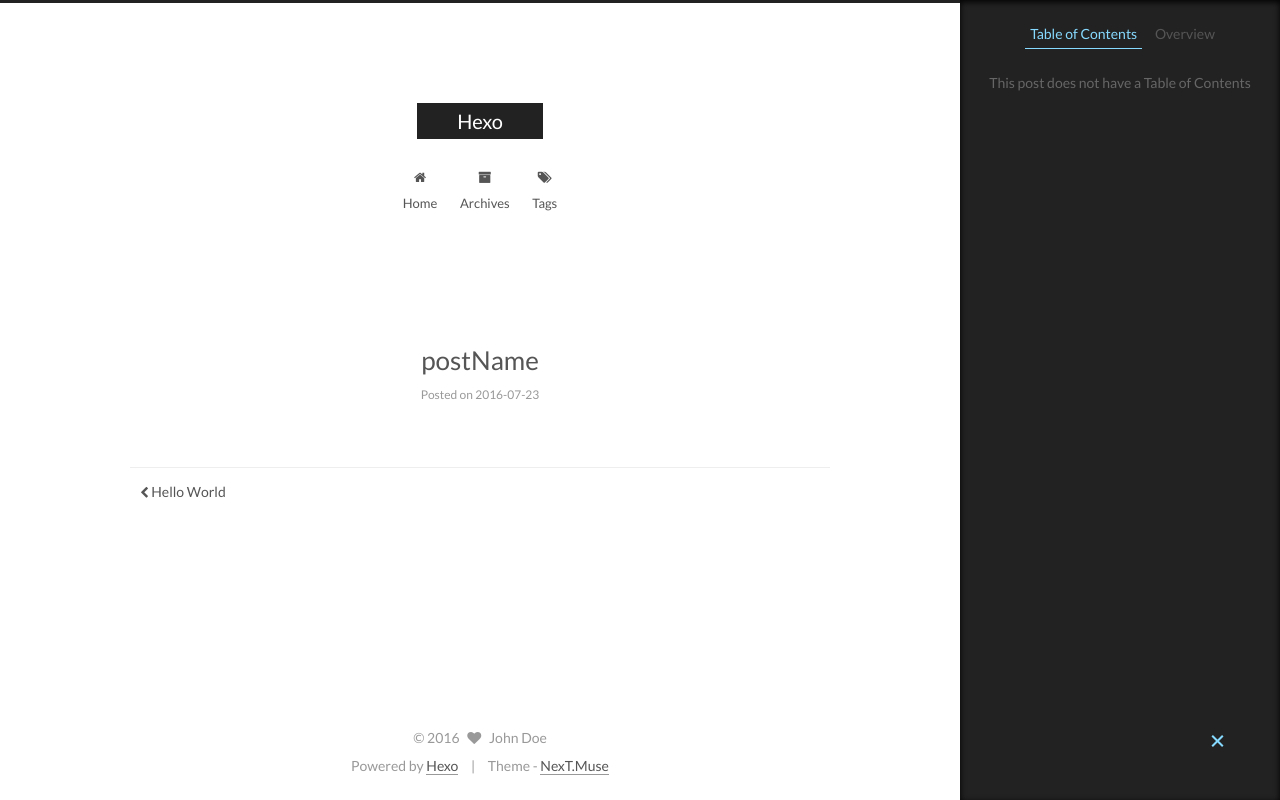
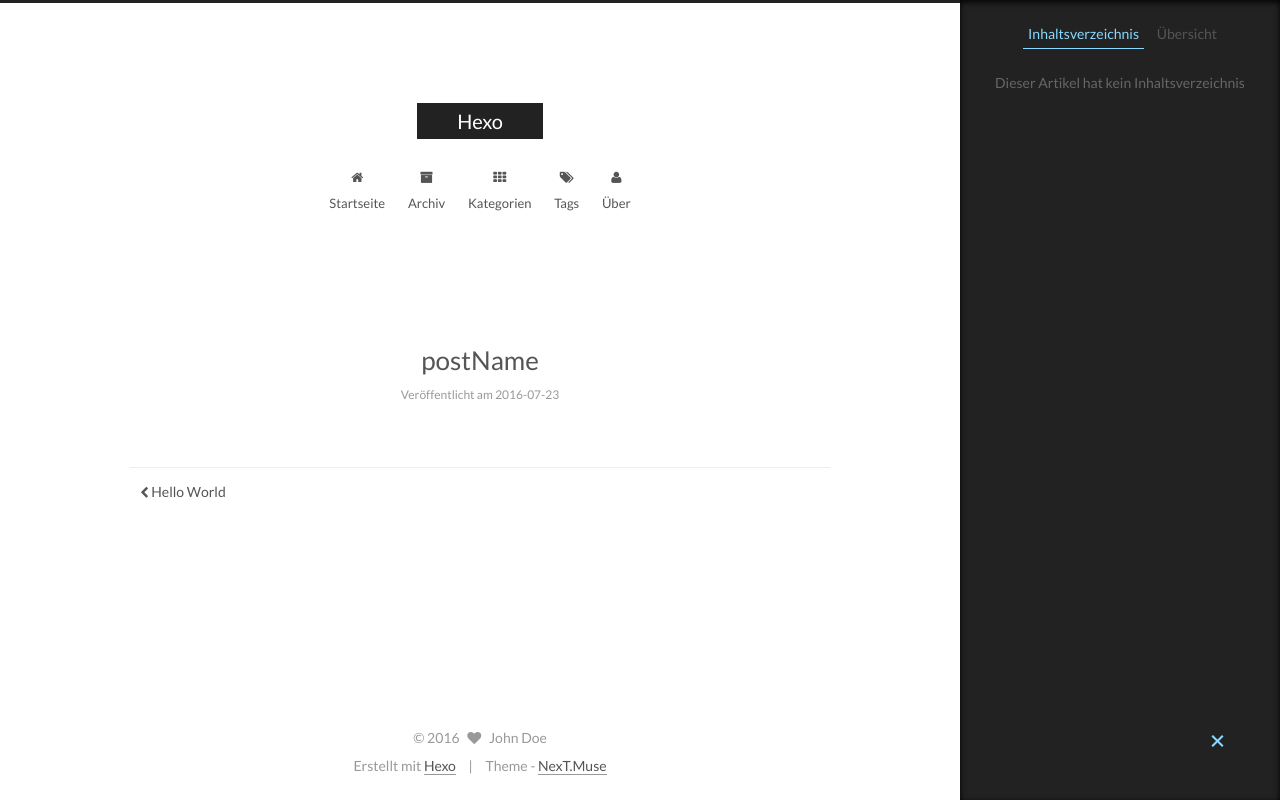
Before and after one commit to white37/white37.github.io, a plain HTML site: page 2016/07/23/postName/index.html in a window 1280 px wide. Both pictures are taken after a click on the element 1217 px from the left and 742 px from the top of the page. Drawn offline with Linux system fonts and the light colour scheme.

Commit message:
Site updated: 2016-07-23 10:18:25

```diff
--- a/2016/07/23/postName/index.html
+++ b/2016/07/23/postName/index.html
@@ -171,7 +171,7 @@
 
               <i class="menu-item-icon fa fa-fw fa-home"></i> <br />
 
-            Home
+            Startseite
           </a>
         </li>
 
@@ -181,7 +181,17 @@
 
               <i class="menu-item-icon fa fa-fw fa-archive"></i> <br />
 
-            Archives
+            Archiv
+          </a>
+        </li>
+
+
+        <li class="menu-item menu-item-categories">
+          <a href="/categories" rel="section">
+
+              <i class="menu-item-icon fa fa-fw fa-th"></i> <br />
+
+            Kategorien
           </a>
         </li>
 
@@ -192,6 +202,16 @@
               <i class="menu-item-icon fa fa-fw fa-tags"></i> <br />
 
             Tags
+          </a>
+        </li>
+
+
+        <li class="menu-item menu-item-about">
+          <a href="/about" rel="section">
+
+              <i class="menu-item-icon fa fa-fw fa-user"></i> <br />
+
+            Über
           </a>
         </li>
 
@@ -244,7 +264,7 @@
             <span class="post-meta-item-icon">
               <i class="fa fa-calendar-o"></i>
             </span>
-            <span class="post-meta-item-text">Posted on</span>
+            <span class="post-meta-item-text">Veröffentlicht am</span>
             <time itemprop="dateCreated" datetime="2016-07-23T09:06:42+08:00" content="2016-07-23">
               2016-07-23
             </time>
@@ -353,10 +373,10 @@
 
         <ul class="sidebar-nav motion-element">
           <li class="sidebar-nav-toc sidebar-nav-active" data-target="post-toc-wrap" >
-            Table of Contents
+            Inhaltsverzeichnis
           </li>
           <li class="sidebar-nav-overview" data-target="site-overview">
-            Overview
+            Übersicht
           </li>
         </ul>
 
@@ -373,7 +393,7 @@
           <div class="site-state-item site-state-posts">
             <a href="/archives">
               <span class="site-state-item-count">2</span>
-              <span class="site-state-item-name">posts</span>
+              <span class="site-state-item-name">Artikel</span>
             </a>
           </div>
 
@@ -404,7 +424,7 @@
 
 
 
-              <p class="post-toc-empty">This post does not have a Table of Contents</p>
+              <p class="post-toc-empty">Dieser Artikel hat kein Inhaltsverzeichnis</p>
 
           </div>
         </section>
@@ -431,7 +451,7 @@
 </div>
 
 <div class="powered-by">
-  Powered by <a class="theme-link" href="http://hexo.io">Hexo</a>
+  Erstellt mit  <a class="theme-link" href="http://hexo.io">Hexo</a>
 </div>
 
 <div class="theme-info">
--- a/css/main.css
+++ b/css/main.css
@@ -1548,7 +1548,7 @@ pre .javascript .function {
   width: 4px;
   height: 4px;
   border-radius: 50%;
-  background: #9530ff;
+  background: #17ffaf;
 }
 .links-of-blogroll {
   font-size: 13px;
```
Also changed, not shown: 2016/07/23/hello-world/index.html (+27 -7 lines), archives/2016/07/index.html (+26 -6 lines), archives/2016/index.html (+26 -6 lines), archives/index.html (+26 -6 lines), index.html (+26 -6 lines).
